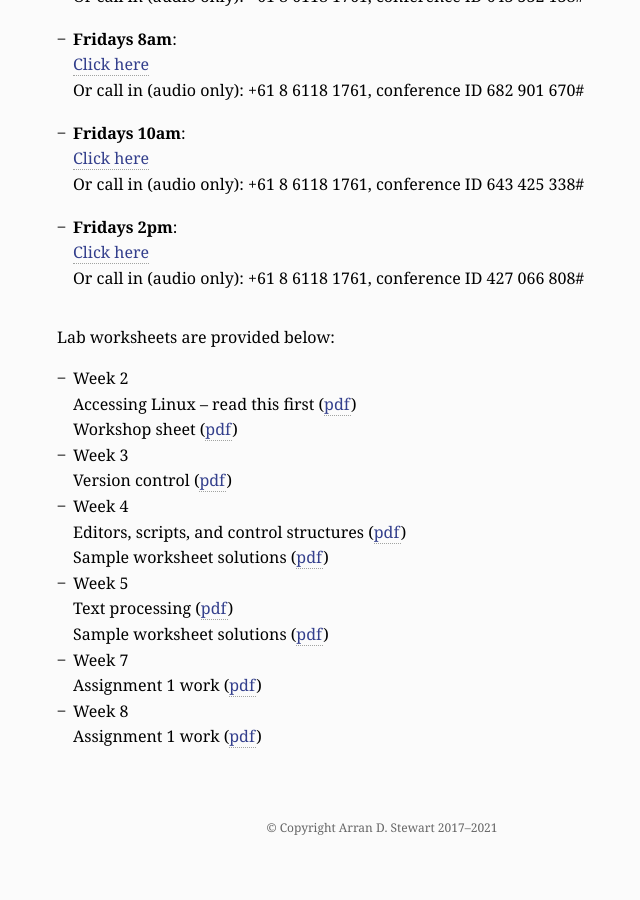
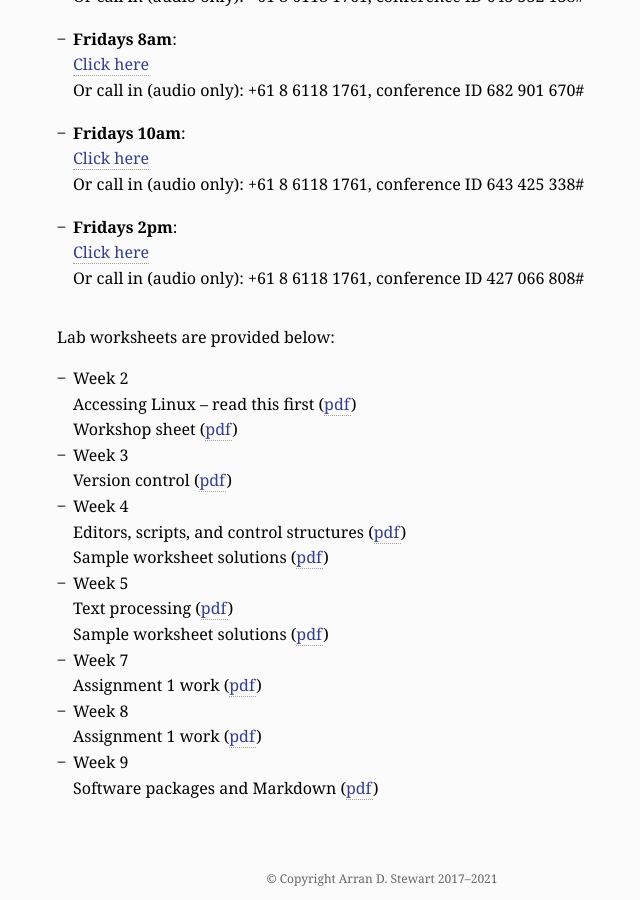
Before and after one commit to cits4407/cits4407.github.io, a Jekyll site: the page built from docs/_pages/resources.md, in a window 1280 px wide and 900 px high, scrolled down 1662 px. Shown: the whole window, without its empty margins (258-898 px from the left). Built offline with Jekyll 4.4.1, drawn with Linux system fonts in a browser that asks for light colours; some web fonts are replaced; before the commit the page ends 2511 px from its top, so only the background shows below that.

Commit message:
week 9 workshop

```diff
--- a/docs/_pages/resources.md
+++ b/docs/_pages/resources.md
@@ -103,6 +103,8 @@ Lab worksheets are provided below:
   Assignment 1 work ([pdf]({{ "/workshops/workshop05.pdf" | relative_url }}))
 - Week 8
   Assignment 1 work ([pdf]({{ "/workshops/workshop06.pdf" | relative_url }}))
+- Week 9
+  Software packages and Markdown ([pdf]({{ "/workshops/workshop07.pdf" | relative_url }}))
 
 
 [help]: https://secure.csse.uwa.edu.au/run/help{{ site.data.globals.citscode }}
```
Also changed, not shown: 1 other file.
